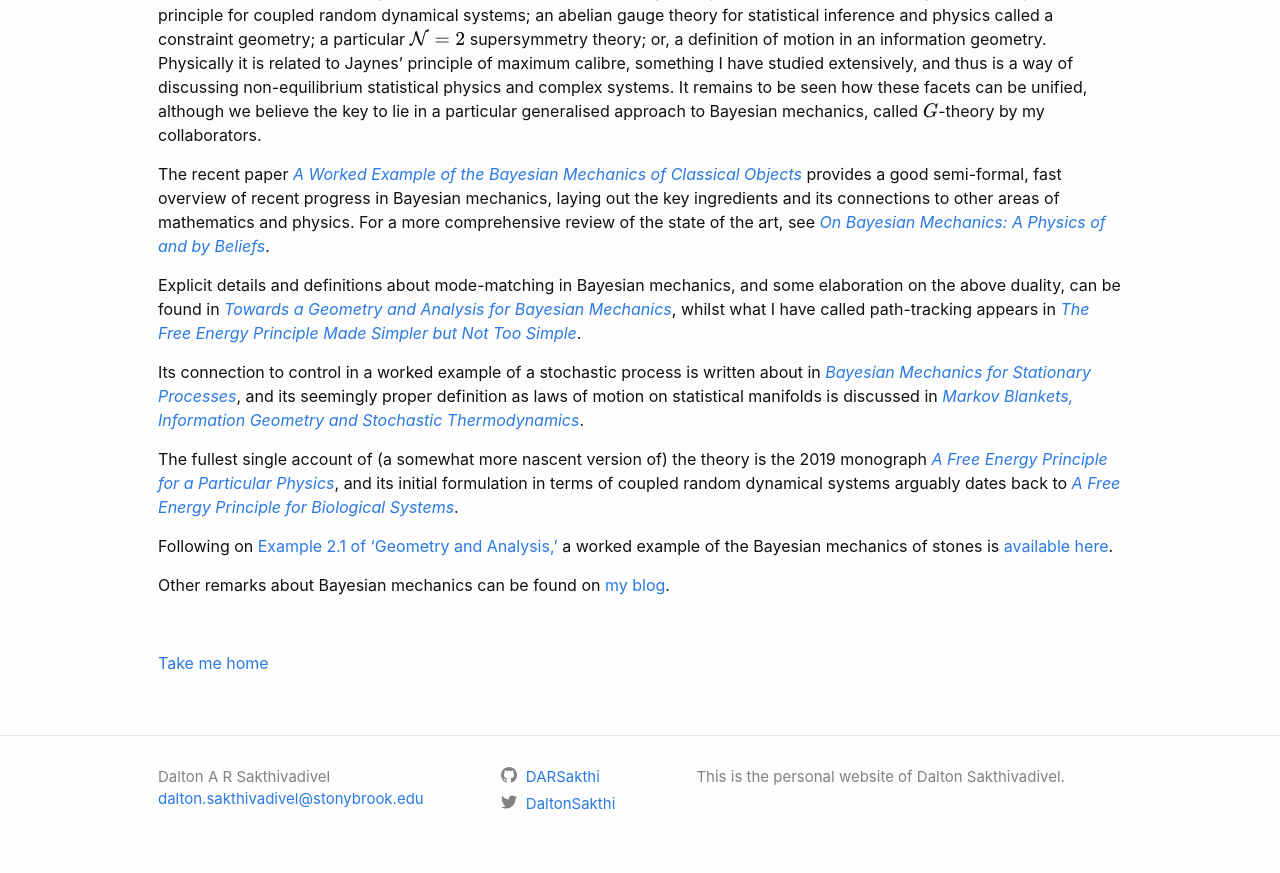
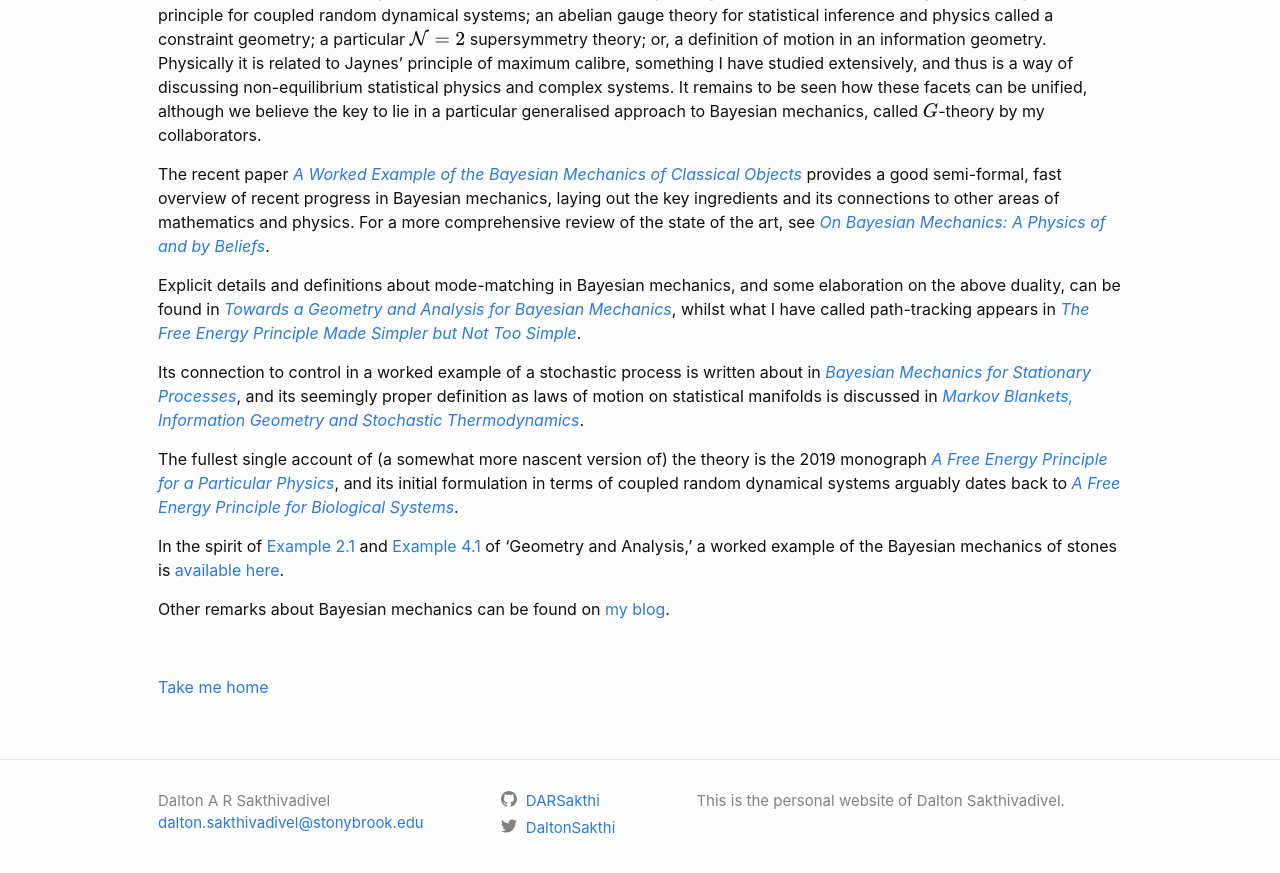
Before and after one commit to DARSakthi/DARSakthi.github.io, a Jekyll site: the page built from research.markdown, in a window 1280 px wide and 900 px high, scrolled down 1088 px. Shown: the top 873 px of the window. Built offline with Jekyll 4.4.1, drawn with Linux system fonts in a browser that asks for light colours; formulas are drawn with MathJax 3.

Commit message:
Additions

```diff
--- a/research.markdown
+++ b/research.markdown
@@ -32,7 +32,7 @@ Its connection to control in a worked example of a stochastic process is written
 
 The fullest single account of (a somewhat more nascent version of) the theory is the 2019 monograph [_A Free Energy Principle for a Particular Physics_](https://arxiv.org/abs/1906.10184), and its initial formulation in terms of coupled random dynamical systems arguably dates back to [_A Free Energy Principle for Biological Systems_](https://www.mdpi.com/1099-4300/14/11/2100).
 
-Following on [Example 2.1 of 'Geometry and Analysis,'](https://arxiv.org/pdf/2204.11900.pdf#page.9) a worked example of the Bayesian mechanics of stones is [available here](https://drive.google.com/file/d/1JdBBbbLcRJDs_BCtmQRA3L5PMb072LSj/view?usp=sharing).
+In the spirit of [Example 2.1](https://arxiv.org/pdf/2204.11900.pdf#page.9) and [Example 4.1](https://arxiv.org/pdf/2204.11900.pdf#page.26) of 'Geometry and Analysis,' a worked example of the Bayesian mechanics of stones is [available here](https://drive.google.com/file/d/1JdBBbbLcRJDs_BCtmQRA3L5PMb072LSj/view?usp=sharing).
 
 Other remarks about Bayesian mechanics can be found on [my blog](https://darsakthi.github.io/blog.html).
 
```
